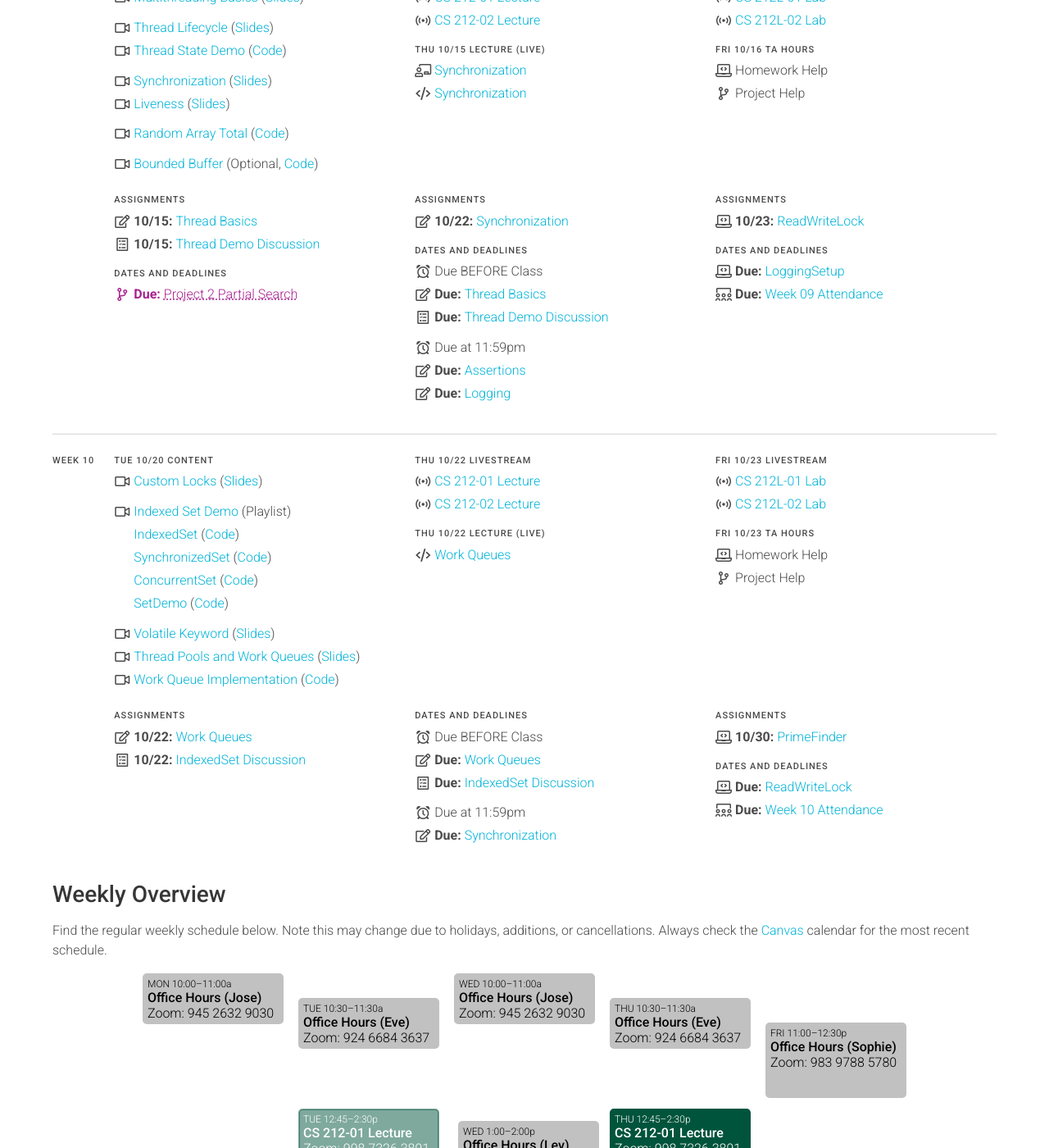
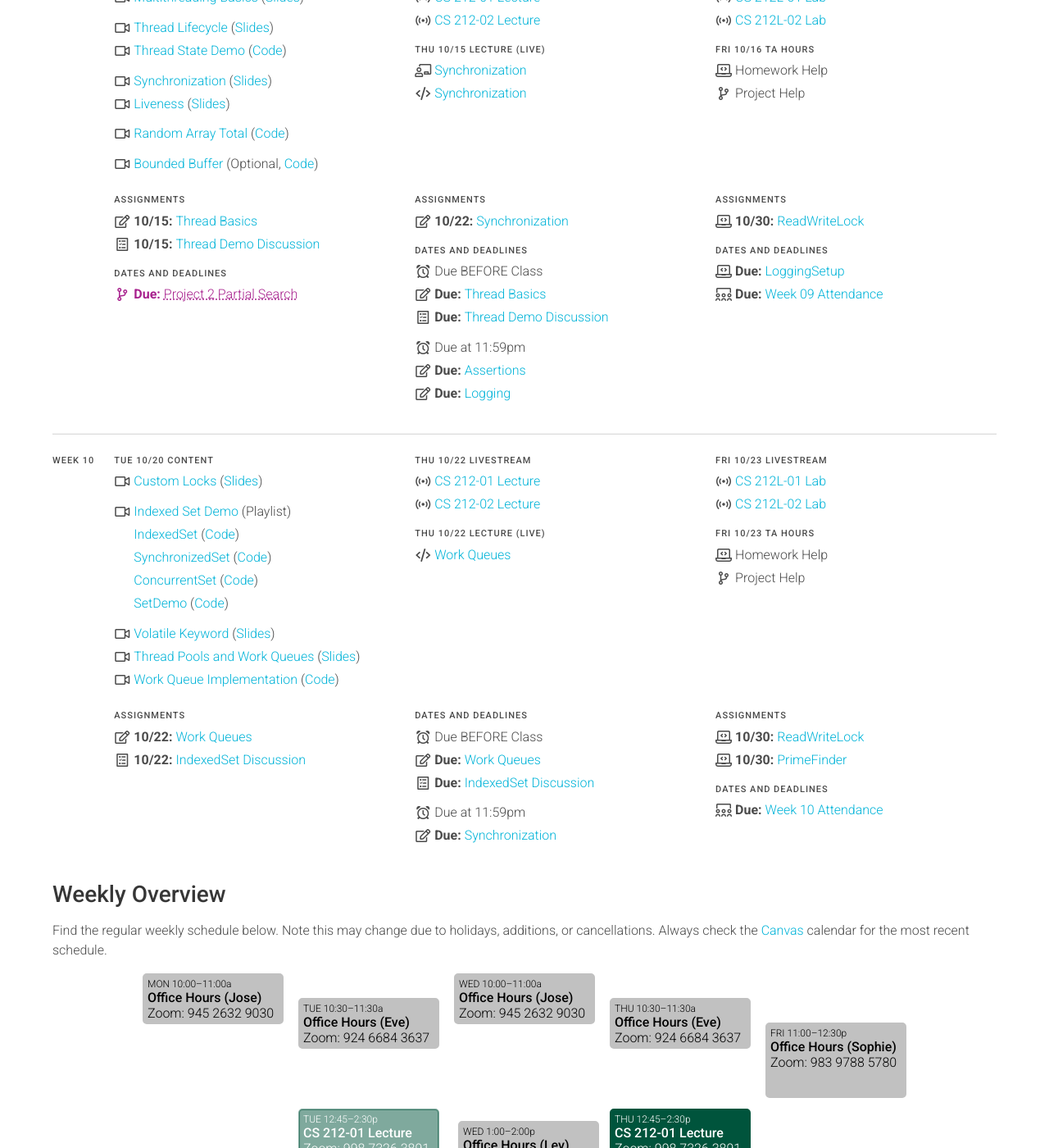
Before and after one commit to usf-cs212-fall2020/usf-cs212-fall2020.github.io, a Jekyll site: the page built from index.md, in a window 1280 px wide and 1400 px high, scrolled down 558 px. Shown: the whole window at 82% size. Built offline with Jekyll 4.4.1, drawn with Linux system fonts in a browser that asks for light colours.

```diff
--- a/_data/schedule.yml
+++ b/_data/schedule.yml
@@ -161,7 +161,7 @@ homework:
   - readwritelock: &readwritelock
       text: 'ReadWriteLock'
       icon: *icon_homework
-      date: 2020-10-23
+      date: 2020-10-30
       link: 'https://usfca.instructure.com/courses/1594619/assignments/6989473'
 
   - primefinder: &primefinder
@@ -1432,14 +1432,12 @@ weeks:
           - label: 'Assignments'
             dates: true
             items:
+              - <<: *readwritelock
               - <<: *primefinder
 
-
-          - label: 'Dates and Deadlines'
-            dates: true
-            items:
-              - <<: *readwritelock
-
+          - label: 'Dates and Deadlines'
+            dates: true
+            items:
               - text: 'Week 10 Attendance'
                 date: 2020-10-23
                 icon: *icon_attendance
@@ -1507,6 +1505,8 @@ weeks:
 
               - <<: *project2d
                 type: 'has-text-usf-plum bump'
+
+              - <<: *readwritelock
 
               - <<: *primefinder
 
```
